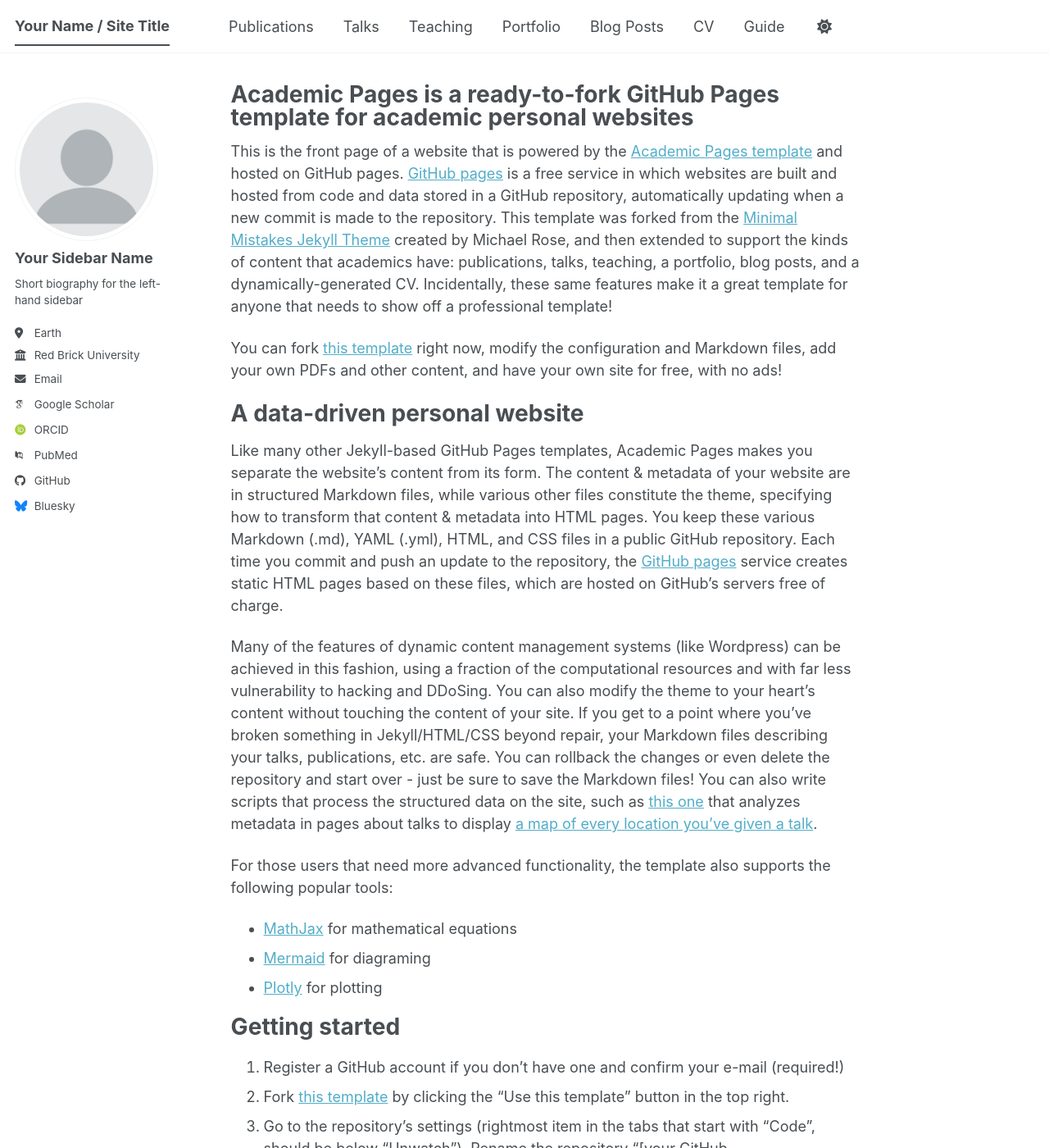
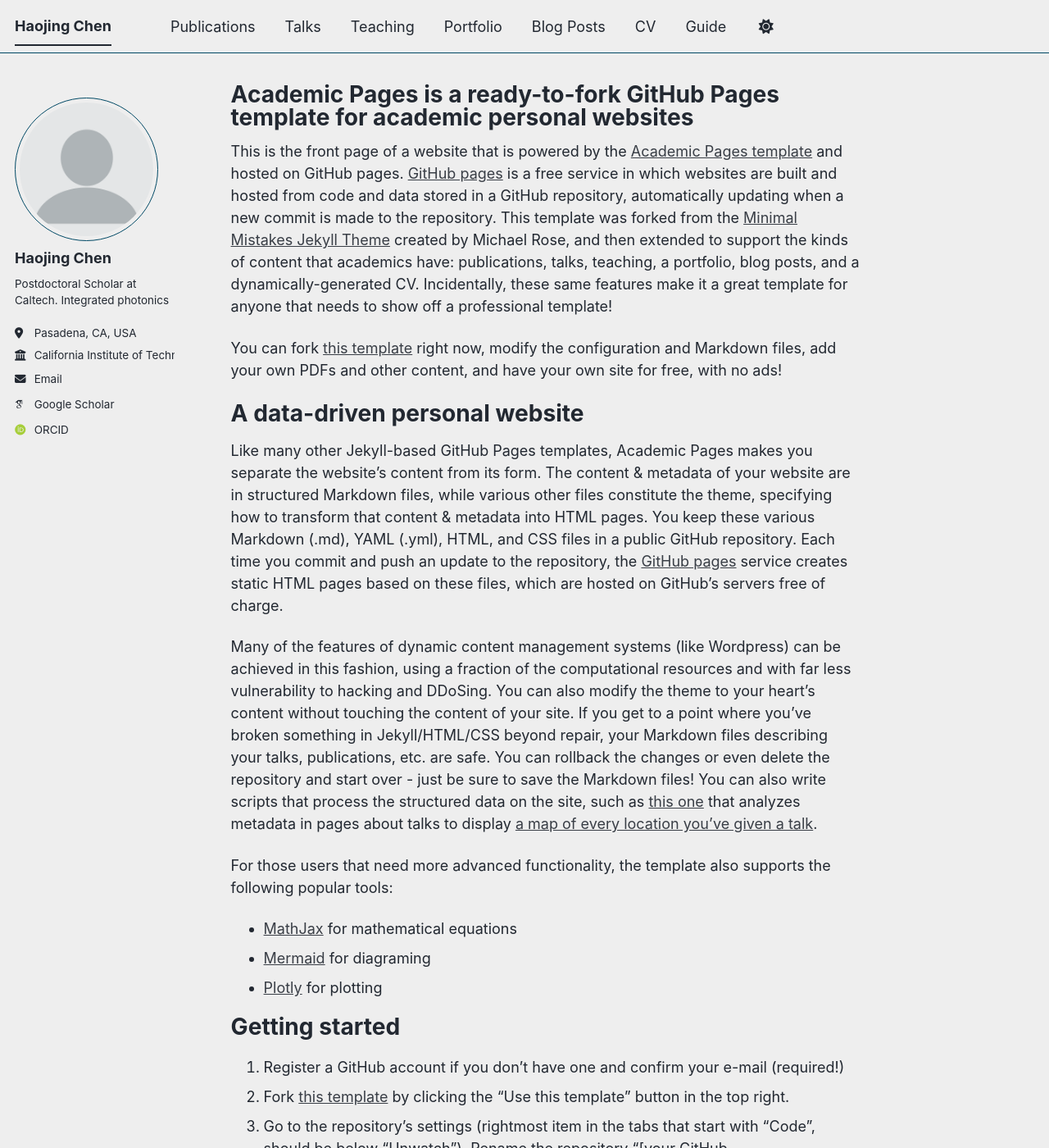
Before and after one commit to hjchen17/hjchen17.github.io, a Jekyll site: the page built from _pages/about.md, in a window 1280 px wide and 1400 px high. Shown: the whole window at 82% size. Built offline with Jekyll 4.4.1, drawn with Linux system fonts in a browser that asks for light colours; some web fonts are replaced; a script bundle is joined from its source files by our own code; library files that are not in the unit come from our copies; some of the changed text lies outside the part shown.

Commit message:
Update _config.yml

```diff
--- a/_config.yml
+++ b/_config.yml
@@ -6,13 +6,14 @@
 # `jekyll serve -l -H localhost`. If you change this file, please restart the
 # server process.
 
+
 # Basic Site Settings
 locale                   : "en-US"
-site_theme               : "default" # The available themes options are "default", "air", "sunrise", "mint", "dirt" and "contrast"
-title                    : "Your Name / Site Title"
+site_theme               : "air" # The available themes options are "default", "air", "sunrise", "mint", "dirt" and "contrast"
+title                    : "Haojing Chen"
 title_separator          : "-"
-name                     : &name "Your Name"
-description              : &description "Your Name's academic portfolio"   # Update this with a general description of your site, this is the default if not overridden by a page
+name                     : &name "Haojing Chen"
+description              : &description "Postdoctoral Scholar at Caltech working on ultralow-loss integrated photonics and its applications in visible lasers, microcombs, and precision photonics"   # Update this with a general description of your site, this is the default if not overridden by a page
 url : "https://hjchen17.github.io"
 baseurl : ""
 repository : "hjchen17/hjchen17.github.io"
@@ -23,24 +24,24 @@ repository : "hjchen17/hjchen17.github.io"
 author:
   # Biographic information
   avatar           : "profile.png"
-  name             : "Your Sidebar Name"
+  name             : "Haojing Chen"
   pronouns         : # example: "she/her"
-  bio              : "Short biography for the left-hand sidebar"
-  location         : "Earth"
-  employer         : "Red Brick University"
+  bio              : "Postdoctoral Scholar at Caltech. Integrated photonics"
+  location         : "Pasadena, CA, USA"
+  employer         : "California Institute of Technology"
   uri              : # URL
-  email            : "none@example.org"
+  email            : "haojing@caltech.edu"
 
   # Academic websites
   academia         : # URL
   arxiv            : # URL - Update with the correct link to your profile
-  googlescholar    : "https://scholar.google.com/citations?user=PS_CX0AAAAAJ"
+  googlescholar    : "https://scholar.google.com/citations?user=bmk_yo8AAAAJ&hl=en"
   inspire-hep      : # URL
   impactstory      : # URL
-  orcid            : "https://orcid.org/yourorcidurl"
+  orcid            : "https://orcid.org/0000-0001-8907-3908"
   semantic         : # URL
   ssrn             : # URL
-  pubmed           : "https://www.ncbi.nlm.nih.gov/pubmed/?term=john+snow"
+  #pubmed           : "https://www.ncbi.nlm.nih.gov/pubmed/?term=john+snow"
   researchgate     : # URL
   scopus           : # URL
   zotero           : # URL
@@ -50,13 +51,13 @@ author:
   bitbucket        : # Username - Update with your username on the site
   codepen          : # Username
   dribbble         : # Username
-  github           : "academicpages"
+  #github           : "academicpages"
   kaggle           : # Username
   stackoverflow    : # User number or user number and name (i.e., use "1" or "1/jeff-atwood")
 
   # Social media
   artstation       : # Username
-  bluesky          : "bsky.app" # Replace this with you Bluesky username
+  #bluesky          : "bsky.app" # Replace this with you Bluesky username
   facebook         : # Username
   flickr           : # Username
   foursquare       : # Username
```
